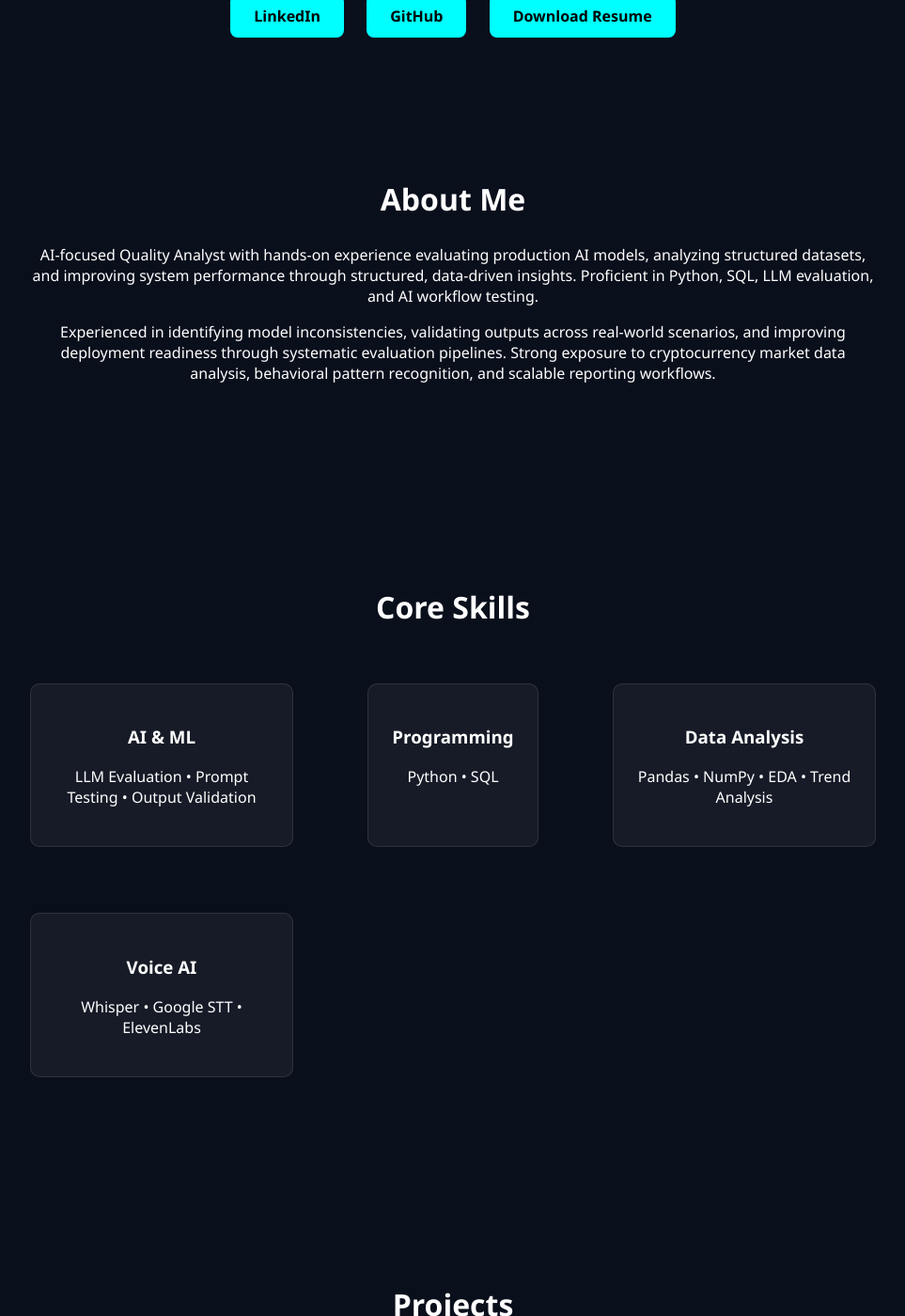
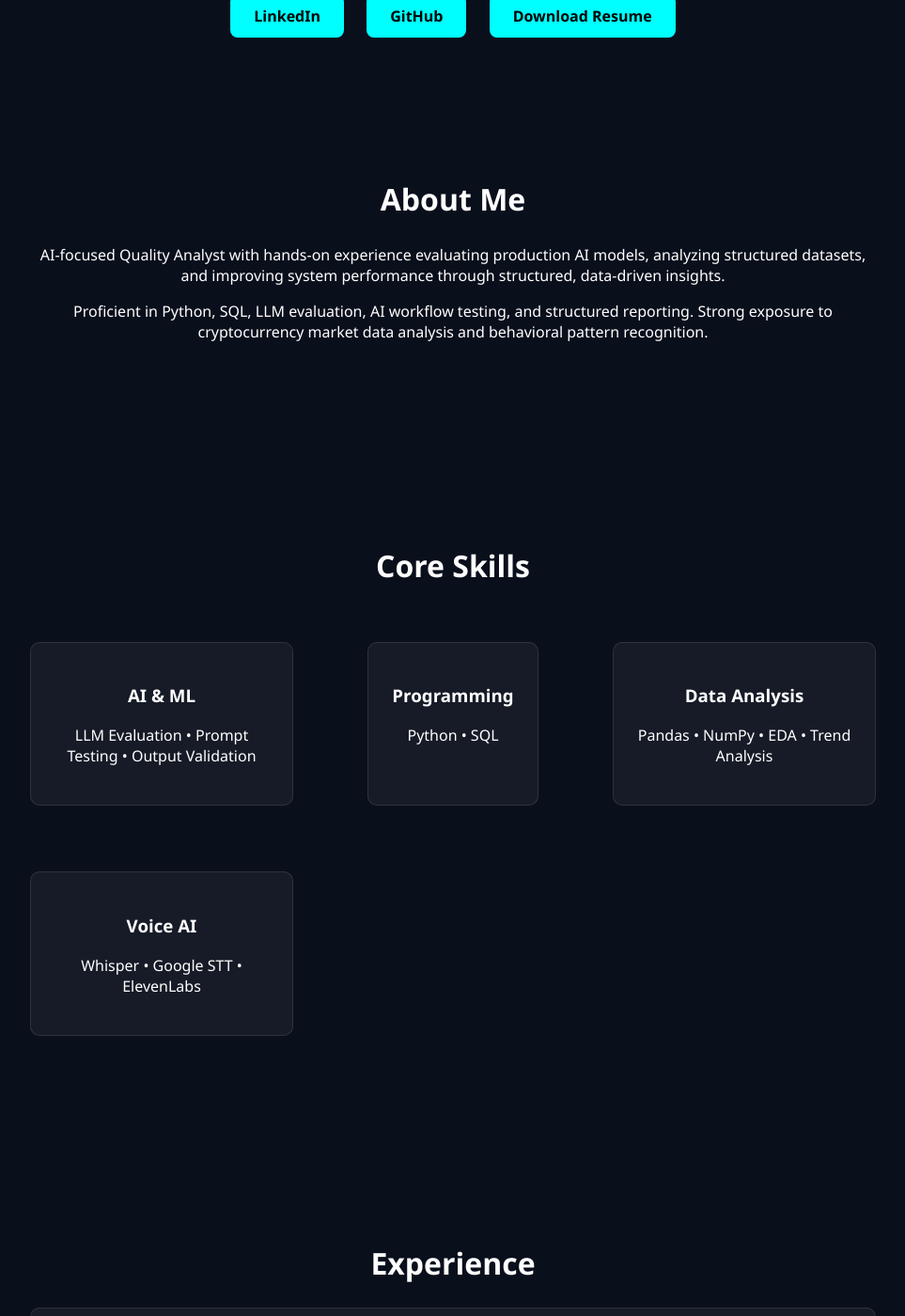
Before and after one commit to KshitijMishra1418/kshitij.info, a Jekyll site: the page built from index.md, in a window 1280 px wide and 1400 px high, scrolled down 310 px. Shown: the whole window at 94% size, without its empty margins (158-1121 px from the left). Built offline with Jekyll 4.4.1, drawn with Linux system fonts in a browser that asks for light colours; some of the changed text lies outside the part shown.

Commit message:
Update index.md

```diff
--- a/index.md
+++ b/index.md
@@ -5,10 +5,10 @@
 
 <h1 class="glow">Kshitij Mishra</h1>
 <p>AI-Focused Quality Analyst | Python • SQL • LLM Evaluation</p>
+
 <div style="margin-top:30px;">
     <a href="https://www.linkedin.com/in/kshitij-mishra-0a5758197" target="_blank" class="btn">LinkedIn</a>
-    <a href="https://github.com/YOUR_KshitijMishra1418
-" target="_blank" class="btn">GitHub</a>
+    <a href="https://github.com/KshitijMishra1418" target="_blank" class="btn">GitHub</a>
     <a href="/Kshitij_Mishra_Resume.pdf" class="btn" download>Download Resume</a>
 </div>
 
@@ -17,14 +17,11 @@
     <p>
         AI-focused Quality Analyst with hands-on experience evaluating production AI models,
         analyzing structured datasets, and improving system performance through structured,
-        data-driven insights. Proficient in Python, SQL, LLM evaluation, and AI workflow testing.
+        data-driven insights.
     </p>
-
     <p>
-        Experienced in identifying model inconsistencies, validating outputs across real-world
-        scenarios, and improving deployment readiness through systematic evaluation pipelines.
-        Strong exposure to cryptocurrency market data analysis, behavioral pattern recognition,
-        and scalable reporting workflows.
+        Proficient in Python, SQL, LLM evaluation, AI workflow testing, and structured reporting.
+        Strong exposure to cryptocurrency market data analysis and behavioral pattern recognition.
     </p>
 </div>
 
@@ -55,6 +52,31 @@
 </div>
 
 <div class="section">
+    <h2>Experience</h2>
+
+    <div class="card">
+        <h3>Quality Associate — Tavus AI</h3>
+        <p><strong>Jan 2024 – Present</strong></p>
+        <ul>
+            <li>Evaluated AI-generated outputs across production workflows.</li>
+            <li>Identified logical inconsistencies and performance gaps.</li>
+            <li>Improved model accuracy through structured feedback.</li>
+            <li>Tested LLM prompts and retrieval systems.</li>
+        </ul>
+    </div>
+
+    <div class="card">
+        <h3>Relationship Manager — Urban Company</h3>
+        <p><strong>Aug 2022 – Sep 2023</strong></p>
+        <ul>
+            <li>Analyzed customer behavior and service performance data.</li>
+            <li>Maintained structured performance reports.</li>
+            <li>Improved operational efficiency through data insights.</li>
+        </ul>
+    </div>
+</div>
+
+<div class="section">
     <h2>Projects</h2>
 
     <div class="card">
```
